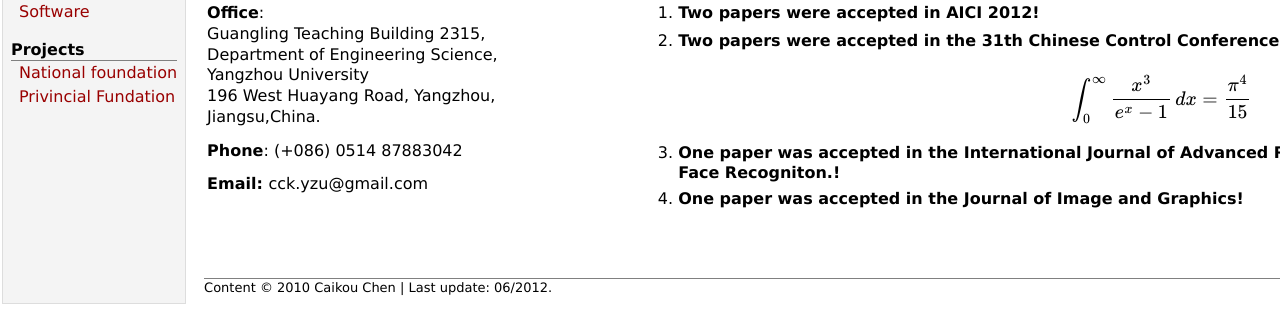
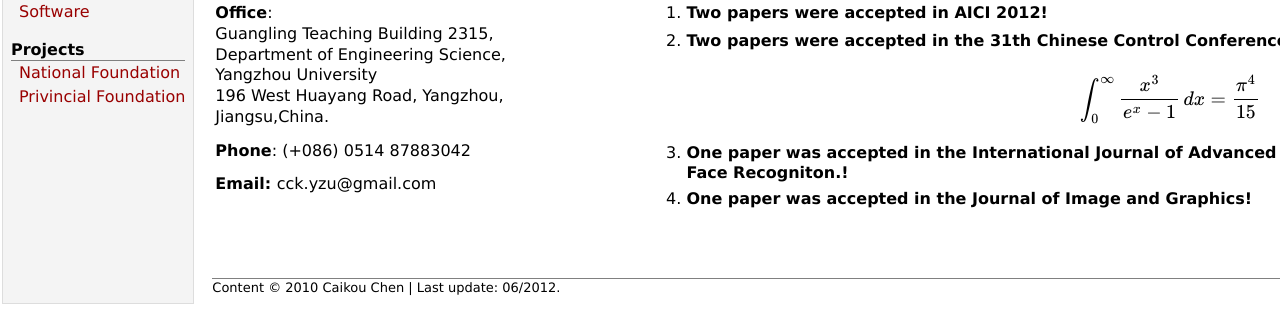
Before and after one commit to yzcck/yzcck.github.io, a plain HTML site: page index.htm in a window 1280 px wide. Shown: the part 504-825 px from the top of the page. Drawn offline with nearby package versions, Linux system fonts and the light colour scheme; some packages are replaced by stand-ins of ours.

Commit message:
Update index.htm

```diff
--- a/index.htm
+++ b/index.htm
@@ -70,8 +70,8 @@
 	       <div class="menu-item"><a href="lasso.html" >   Software  </a></div>
 	       <!------------>
 	       <div class="menu-category">Projects</div>
-	       <div class="menu-item"><a href="nsfc.html"> National foundation </a></div>
-	       <div class="menu-item"><a href="nsfc.html"> Privincial Fundation</a></div>
+	       <div class="menu-item"><a href="nsfc.html"> National Foundation </a></div>
+	       <div class="menu-item"><a href="nsfc.html"> Privincial Foundation</a></div>
           </TD>
 
           <TD id="layout-content">
```
